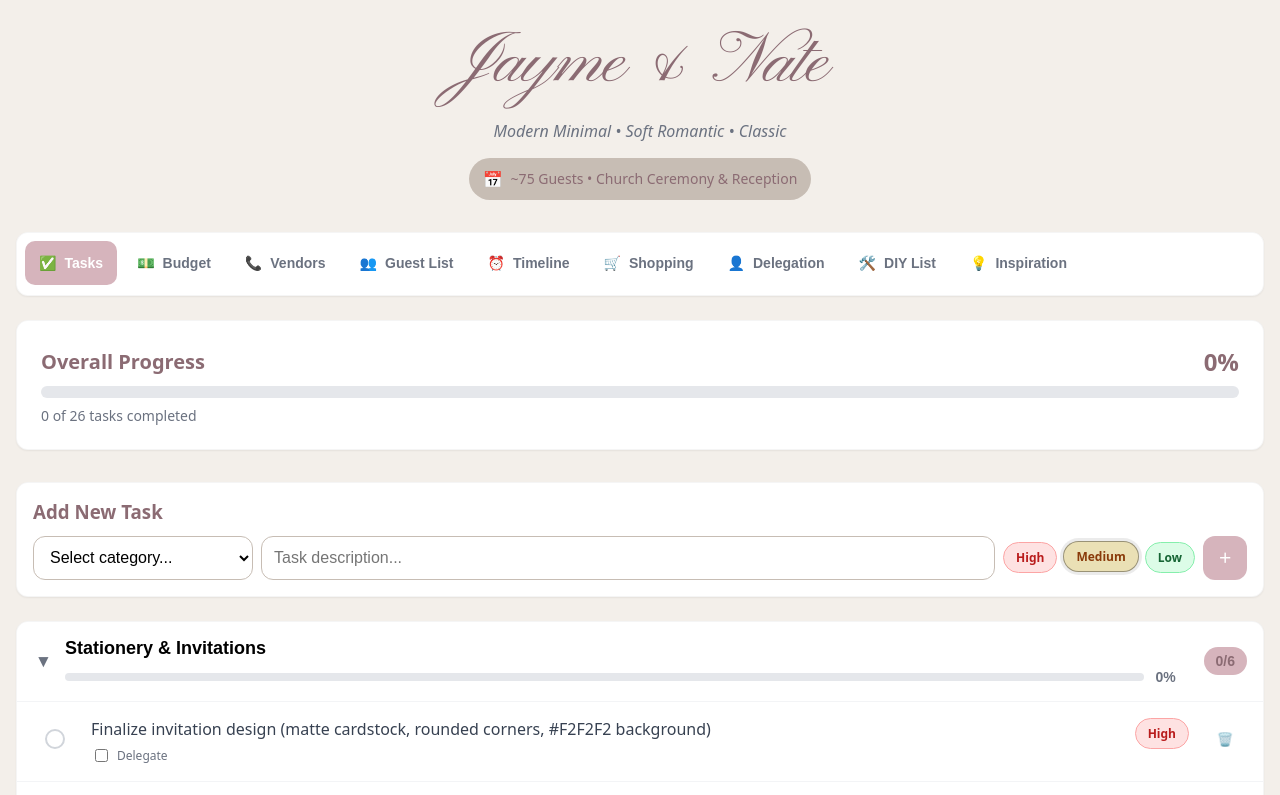
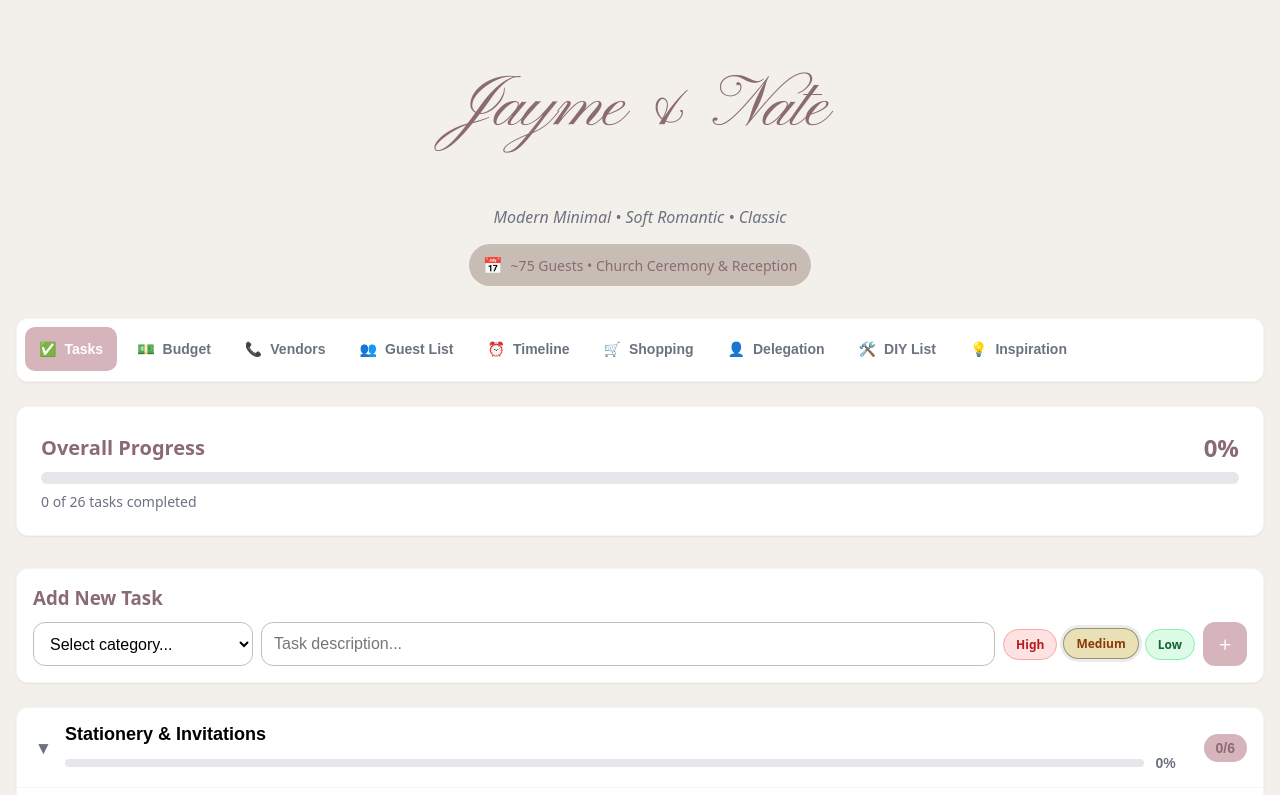
Before and after one commit to Jshatto/wedding-planner, a plain HTML site: page index.html in a window 1280 px wide. Shown: the top 795 px of the page. Drawn offline with Linux system fonts and the light colour scheme.

Commit message:
Increase line height for h1.font-script

```diff
--- a/index.html
+++ b/index.html
@@ -68,7 +68,7 @@
 
 h1.font-script{
   font-size: 72px;
-  line-height: 1.3;
+  line-height: 2.5;
 }
     .font-semibold{font-weight:600}
     .font-bold{font-weight:700}
```
